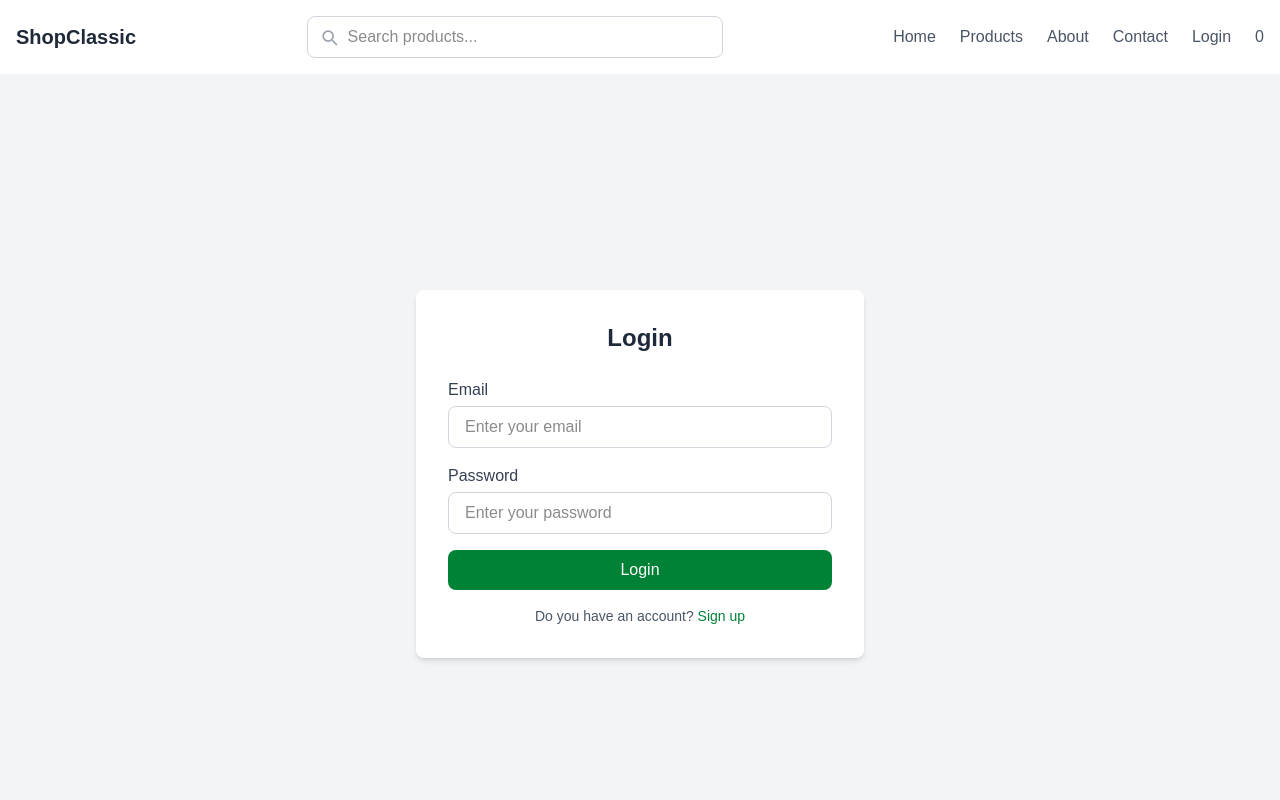
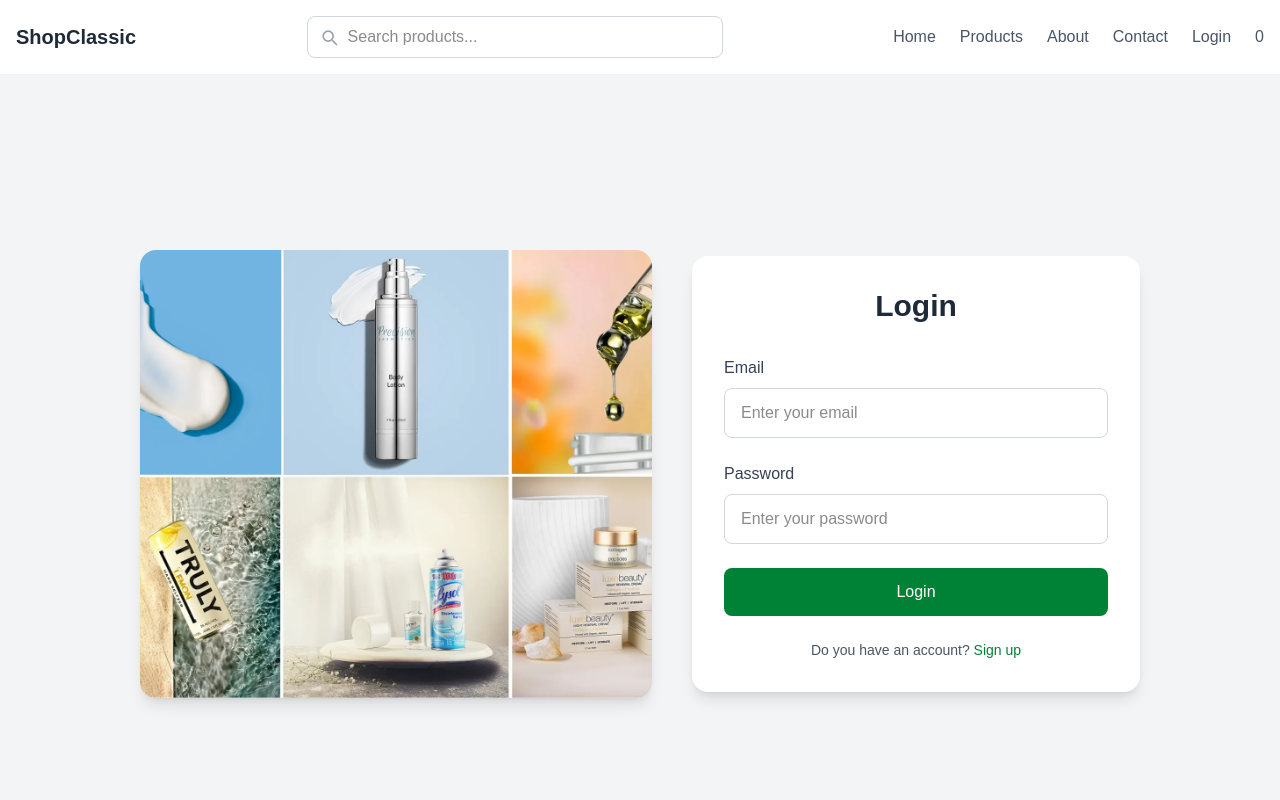
Before and after one commit to fakhtehpanah/citycenter, a Next.js app: page /login-page in a window 1280 px wide. Shown: the top 800 px of the page. Built offline with nearby package versions, Linux system fonts and the light colour scheme.

Commit message:
change login page styles

```diff
--- a/src/components/sections/loginPage/LoginPage.tsx
+++ b/src/components/sections/loginPage/LoginPage.tsx
@@ -1,62 +1,80 @@
 'use client'
 import { useState } from "react";
-import { useRouter } from "next/navigation";
+import Link from "next/link";
 
 export default function LoginPage() {
-  const router = useRouter();
   const [email, setEmail] = useState("");
   const [password, setPassword] = useState("");
 
   const handleLogin = (e: React.FormEvent) => {
     e.preventDefault();
-
-    // if(email && password) {
-    //   router.push("/dashboard");
-    // }
-    console.log(email, password)
-  }
+    console.log("email:", email, "password:", password);
+  };
 
   return (
-    <div className="min-h-screen flex items-center justify-center bg-gray-100">
-      <div className="w-full max-w-md bg-white rounded-lg shadow-md p-8">
-        <h2 className="text-2xl font-bold text-center text-gray-800 mb-6">Login</h2>
+    <div className="min-h-screen flex flex-col lg:flex-row-reverse items-center justify-center bg-gray-100 gap-10">
+      <div className="w-full max-w-md bg-white rounded-2xl shadow-lg p-8">
+        <h2 className="text-3xl font-bold text-center text-gray-800 mb-8">
+          Login
+        </h2>
 
-        <form className="space-y-4" onSubmit={handleLogin}>
+        <form className="space-y-6" onSubmit={handleLogin}>
           <div>
-            <label htmlFor="email" className="block text-gray-700 mb-1">Email</label>
+            <label htmlFor="email" className="block text-gray-700 mb-2">
+              Email
+            </label>
             <input
               type="email"
               id="email"
               value={email}
               onChange={(e) => setEmail(e.target.value)}
               placeholder="Enter your email"
-              className="w-full px-4 py-2 border border-gray-300 rounded-lg focus:outline-none focus:ring-2 focus:ring-green-500"
+              className="w-full px-4 py-3 border border-gray-300 rounded-lg focus:outline-none focus:ring-2 focus:ring-green-500"
             />
           </div>
 
           <div>
-            <label htmlFor="password" className="block text-gray-700 mb-1">Password</label>
+            <label htmlFor="password" className="block text-gray-700 mb-2">
+              Password
+            </label>
             <input
               type="password"
               id="password"
               value={password}
               onChange={(e) => setPassword(e.target.value)}
               placeholder="Enter your password"
-              className="w-full px-4 py-2 border border-gray-300 rounded-lg focus:outline-none focus:ring-2 focus:ring-green-500"
+              className="w-full px-4 py-3 border border-gray-300 rounded-lg focus:outline-none focus:ring-2 focus:ring-green-500"
             />
           </div>
 
-          <button
-            type="submit"
-            className="w-full bg-green-700 text-white py-2 rounded-lg hover:bg-green-800 transition"
-          >
-            Login
-          </button>
+          <Link href="/dashboard">
+            <button
+              type="submit"
+              className="w-full bg-green-700 text-white py-3 rounded-lg font-medium hover:bg-green-800 transition"
+            >
+              Login
+            </button>
+          </Link>
         </form>
 
-        <p className="mt-4 text-sm text-gray-600 text-center">
-          Do you have an account? <a href="#" className="text-green-700 font-medium hover:underline">Sign up</a>
+        <p className="mt-6 text-sm text-gray-600 text-center">
+          Do you have an account?{" "}
+          <a
+            href="#"
+            className="text-green-700 font-medium hover:underline"
+          >
+            Sign up
+          </a>
         </p>
+      </div>
+
+
+      <div className="w-full max-w-md lg:max-w-lg">
+        <img
+          className="rounded-2xl shadow-lg object-cover w-full h-80 lg:h-[28rem]"
+          src="/product.webp"
+          alt="Login Illustration"
+        />
       </div>
     </div>
   );
--- a/src/components/sections/productCard/ProductCard.tsx
+++ b/src/components/sections/productCard/ProductCard.tsx
@@ -1,5 +1,6 @@
 import { useCard } from '@/context/CardContext';
 import { Product } from '@/types/types';
+import Link from 'next/link';
 import React from 'react';
 
 
@@ -22,7 +23,9 @@
       <h2 className="text-sm font-semibold text-center line-clamp-2">{product.title}</h2>
       <p className="text-green-700 font-bold">${product.price}</p>
       <p className="text-gray-500 text-xs capitalize">{product.category}</p>
-      <button onClick={() => addToCard(product)} className='border p-2 border-green-700 rounded-lg hover:bg-green-700 hover:text-white'>add to Card</button>
+      <Link href='/login-page'>
+          <button onClick={() => addToCard(product)} className='border cursor-pointer p-2 border-green-700 rounded-lg hover:bg-green-700 hover:text-white'>add to Card</button>
+      </Link>
     </div>
   );
 }
--- a/src/context/CardContext.tsx
+++ b/src/context/CardContext.tsx
@@ -4,6 +4,7 @@
 interface CardContextType {
   card: Product[];
   addToCard: (product: Product) => void;
+  removeFromCard: (id: number) => void;
 }
 
 const CardContext = createContext<CardContextType | undefined>(undefined);
@@ -15,9 +16,12 @@
     setCard(prev => [...prev, product]);
     console.log("Cart:", [...card, product]);
   };
+  const removeFromCard = (id: number) => {
+    setCard((prev) => prev.filter((item) =>item.id !== id));
+  }
 
   return (
-    <CardContext.Provider value={{ card, addToCard }}>
+    <CardContext.Provider value={{ card, addToCard, removeFromCard }}>
       {children}
     </CardContext.Provider>
   );
```
Also changed, not shown: public/product.webp (added).
